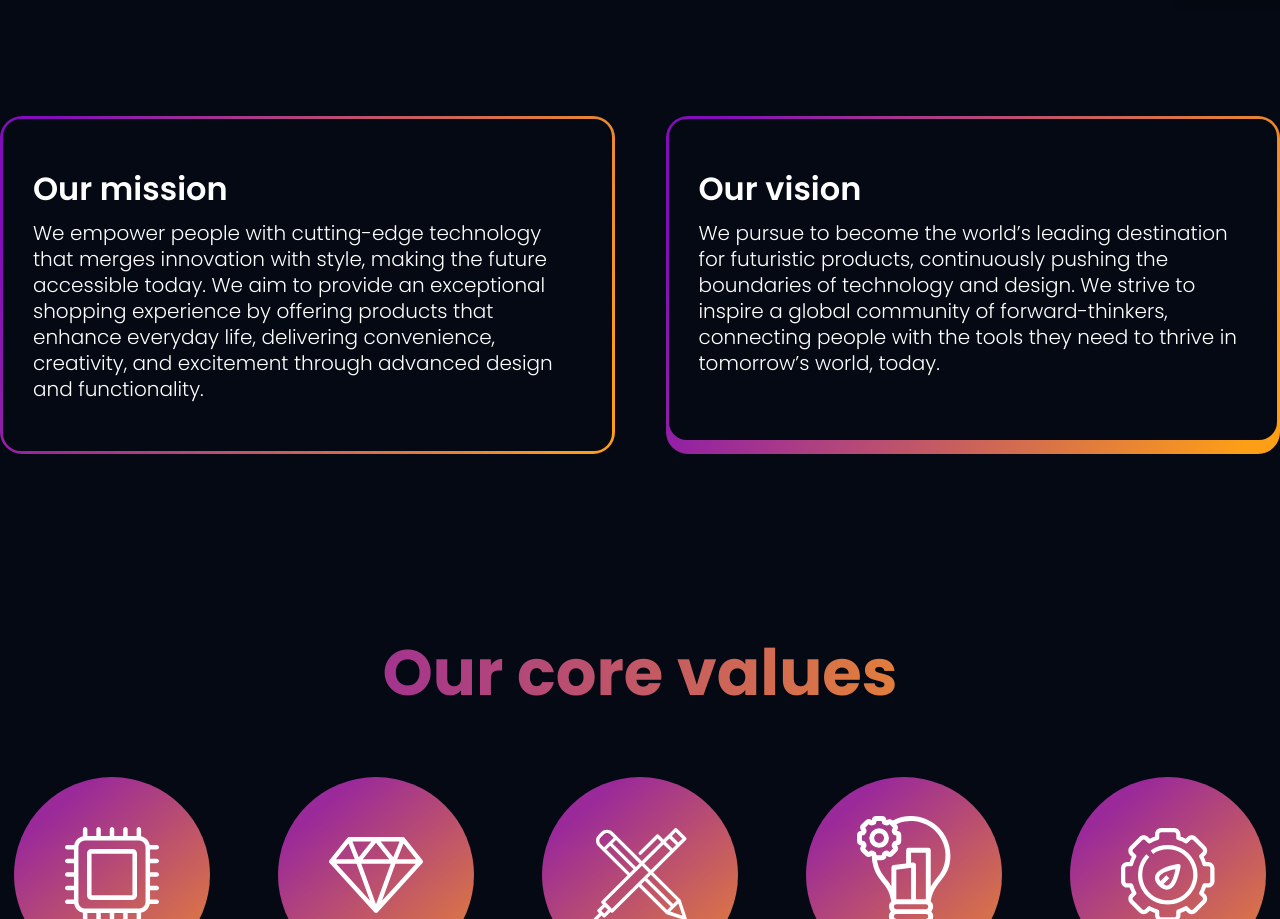
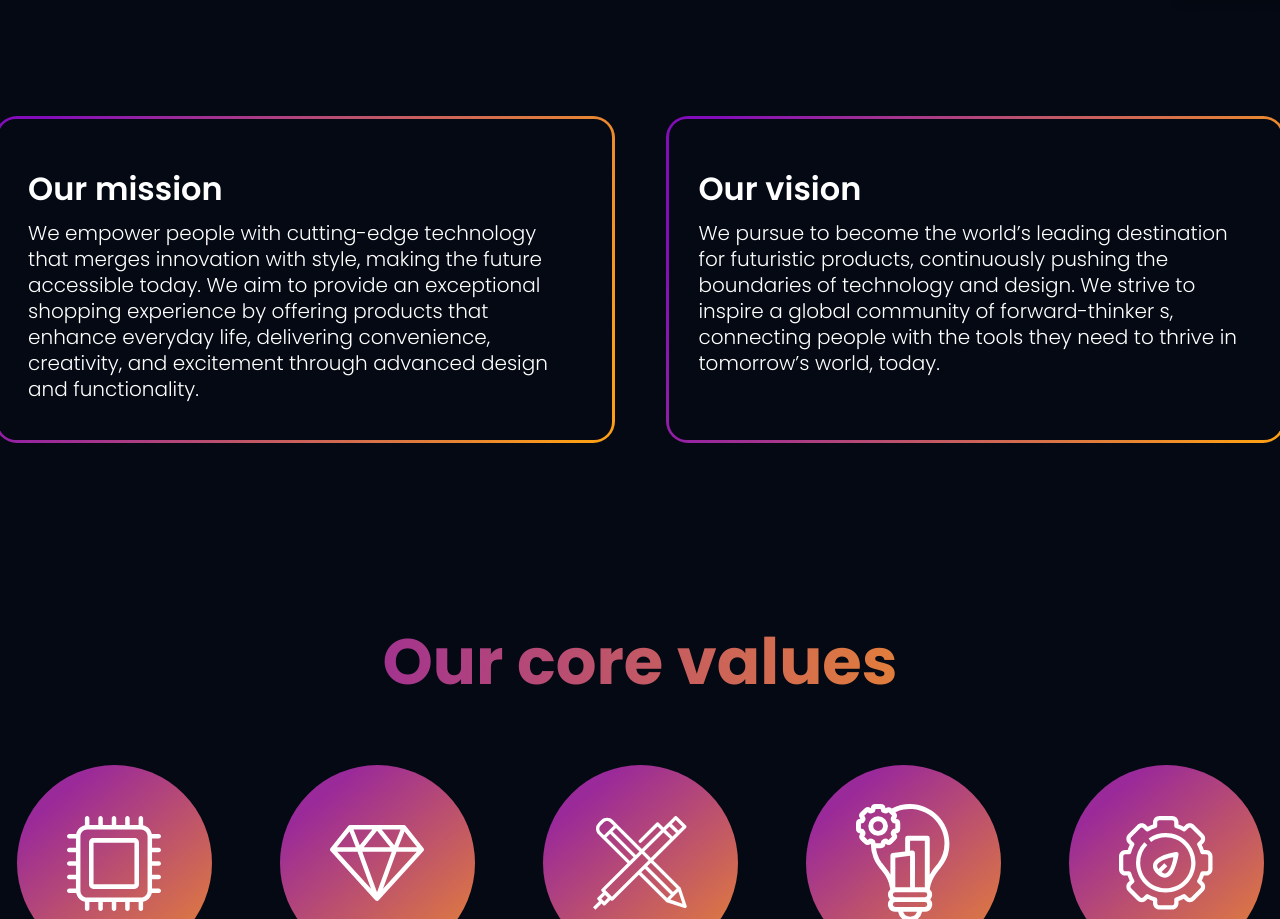
Before and after one commit to arivvera/ShopPicks, a Next.js app: page /about-us in a window 1280 px wide. Shown: the part 916-1835 px from the top of the page. Built offline with nearby package versions, Linux system fonts and the light colour scheme; no server answers.

Commit message:
#115 Fix size of the cards from 'Our Mission/Vision' section. Adjust size of the items from 'Our core values' section to exactly match the design.

```diff
--- a/src/layout/about-us/values/values.module.css
+++ b/src/layout/about-us/values/values.module.css
@@ -1,9 +1,9 @@
 .values,
-.values-cards,
-.values-card,
+.cards,
+.card,
 .core-values-items,
 .core-values-item,
-.core-values-item-figure {
+.core-values-item-icon {
     display: flex;
 }
 
@@ -13,36 +13,36 @@
     margin-top: 81px;
 }
 
-.values-cards {
+.cards {
     margin-top: 37px;
     gap: 51px;
 }
 
-.values-card {
+.card {
     flex-direction: column;
     justify-content: flex-start;
     align-items: flex-start;
     gap: 11px;
     border-radius: 18px;
-    max-width: 613.44px;
-    min-height: 320.52px;
+    width: 613.44px;
+    height: 320.52px;
     padding: 48.8px 30px;
     background-color: var(--color-background);
 }
 
-.values-card-head {
+.card-header {
     font-size: 32px;
     font-weight: 600;
     line-height: 41px;
 }
 
-.values-card-body {
+.card-body {
     font-size: 20px;
     font-weight: 300;
     line-height: 26px;
 }
 
-.core-values-title {
+.core-values-header {
     margin-top: 176.48px;
     font-size: 64px;
     font-weight: 700;
@@ -61,10 +61,10 @@
     align-items: center;
 }
 
-.core-values-item-figure {
+.core-values-item-icon {
     justify-content: center;
     align-items: center;
-    width: 196px;
+    width: 195px;
     height: 196px;
     border-radius: 50%;
     background: linear-gradient(139.55deg, #9A299A 18.1%, #FD9E17 121.76%);
--- a/src/layout/about-us/values/values.tsx
+++ b/src/layout/about-us/values/values.tsx
@@ -9,75 +9,75 @@ import coreValueQualityIcon from "@/app/assets/images/about-us/core-value-qualit
 import coreValueSustainabilityIcon from "@/app/assets/images/about-us/core-value-sustainability-icon.svg";
 
 const CoreValuesItem = ({
-    imageSrc,
+    icon,
     name,
 } : {
-    imageSrc: string,
+    icon: string,
     name: string,
 }) => {
     return (
         <div className={styles["core-values-item"]}>
-            <div className={styles["core-values-item-figure"]}>
-                <Image src={imageSrc} alt={"core values item image"} width={94}/>
+            <div className={styles["core-values-item-icon"]}>
+              <Image src={icon} alt={""} width={94}/>
             </div>
             <div className={styles["core-values-item-name"]}>
-                <p>
-                    {name}
-                </p>
+              <p>
+                {name}
+              </p>
             </div>
         </div>
     );
 }
 
-const OurValuesCard = React.forwardRef(({
-    chartHead,
-    chartBody
+const Card = React.forwardRef(({
+    cardHead,
+    cardBody
 } : {
-    chartHead: string;
-    chartBody: string
+    cardHead: string;
+    cardBody: string
 }, ref: React.Ref<HTMLDivElement>) => {
     return (
         <BorderWrapper borderSize={3}>
-            <div ref={ref} className={styles["values-card"]}>
-                <div className={styles["values-card-head"]}>
-                    <p>{chartHead}</p>
+            <div ref={ref} className={styles.card}>
+                <div className={styles["card-header"]}>
+                    <p>{cardHead}</p>
                 </div>
-                <div className={styles["values-card-body"]}>
-                    <p>{chartBody}</p>
+                <div className={styles["card-body"]}>
+                    <p>{cardBody}</p>
                 </div>
             </div>
         </BorderWrapper>
     );
 });
 
-OurValuesCard.displayName = 'OurValuesCard';
+Card.displayName = 'Card';
 
 export default function Values() {
     return (
-        <div className={styles["values-container"]}>
-            <div className={`${styles["values"]} frame-container`}>
-                <div className={styles["values-cards"]}>
-                    <OurValuesCard
-                        chartHead="Our mission"
-                        chartBody="We empower people with cutting-edge technology that merges innovation with style, making the future accessible today. We aim to provide an exceptional shopping experience by offering products that enhance everyday life, delivering convenience, creativity, and excitement through advanced design and functionality."
+        <div className={styles.container}>
+            <div className={`${styles.values} frame-container`}>
+                <div className={styles.cards}>
+                    <Card
+                      cardHead="Our mission"
+                      cardBody="We empower people with cutting-edge technology that merges innovation with style, making the future accessible today. We aim to provide an exceptional shopping experience by offering products that enhance everyday life, delivering convenience, creativity, and excitement through advanced design and functionality."
                     />
-                    <OurValuesCard
-                        chartHead="Our vision"
-                        chartBody="We pursue to become the world’s leading destination for futuristic products, continuously pushing the boundaries of technology and design. We strive to inspire a global community of forward-thinkers, connecting people with the tools they need to thrive in tomorrow’s world, today."
+                    <Card
+                      cardHead="Our vision"
+                      cardBody="We pursue to become the world’s leading destination for futuristic products, continuously pushing the boundaries of technology and design. We strive to inspire a global community of forward-thinker s, connecting people with the tools they need to thrive in tomorrow’s world, today."
                     />
                 </div>
                 <div className={styles["core-values"]}>
-                    <div className={`${styles["core-values-title"]} gradient-text-1`}>
+                    <div className={`${styles["core-values-header"]} gradient-text-1`}>
                         <p>
                             Our core values
                         </p>
                     </div>
                     <div className={styles["core-values-items"]}>
-                        <CoreValuesItem imageSrc={coreValueTechnologyIcon} name="Technology"/>
-                        <CoreValuesItem imageSrc={coreValueQualityIcon} name="Quality"/>
-                        <CoreValuesItem imageSrc={coreValueCustomizationIcon} name="Customization"/>
-                        <CoreValuesItem imageSrc={coreValueInnovationIcon} name="Innovation"/>
-                        <CoreValuesItem imageSrc={coreValueSustainabilityIcon} name="Sustainability"/>
+                        <CoreValuesItem icon={coreValueTechnologyIcon} name="Technology"/>
+                        <CoreValuesItem icon={coreValueQualityIcon} name="Quality"/>
+                        <CoreValuesItem icon={coreValueCustomizationIcon} name="Customization"/>
+                        <CoreValuesItem icon={coreValueInnovationIcon} name="Innovation"/>
+                        <CoreValuesItem icon={coreValueSustainabilityIcon} name="Sustainability"/>
                     </div>
                 </div>
             </div>
--- a/src/layout/home/factor/factor.tsx
+++ b/src/layout/home/factor/factor.tsx
@@ -25,7 +25,7 @@ const Card = React.forwardRef(({
     );
 });
 
-Card.displayName = 'FactorCard';
+Card.displayName = 'Card';
 
 export default function Factor() {
   return (
```
